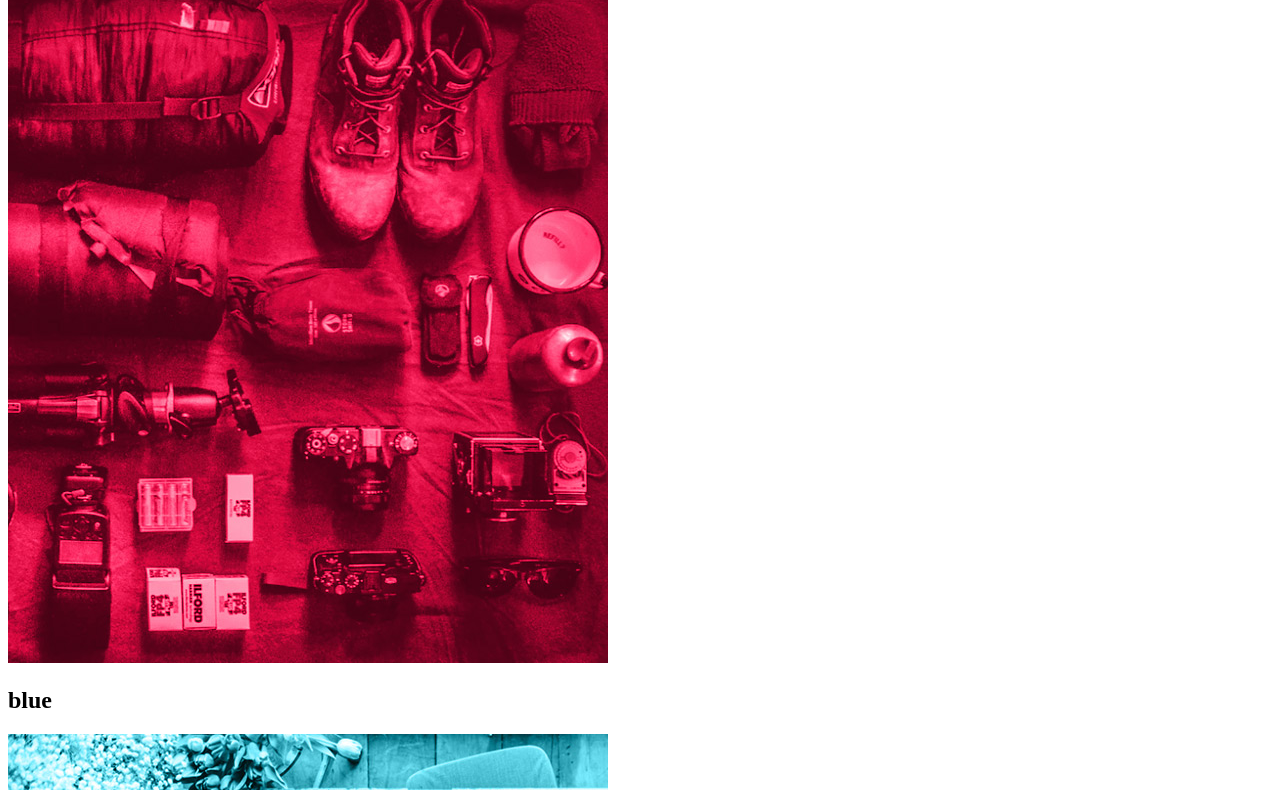
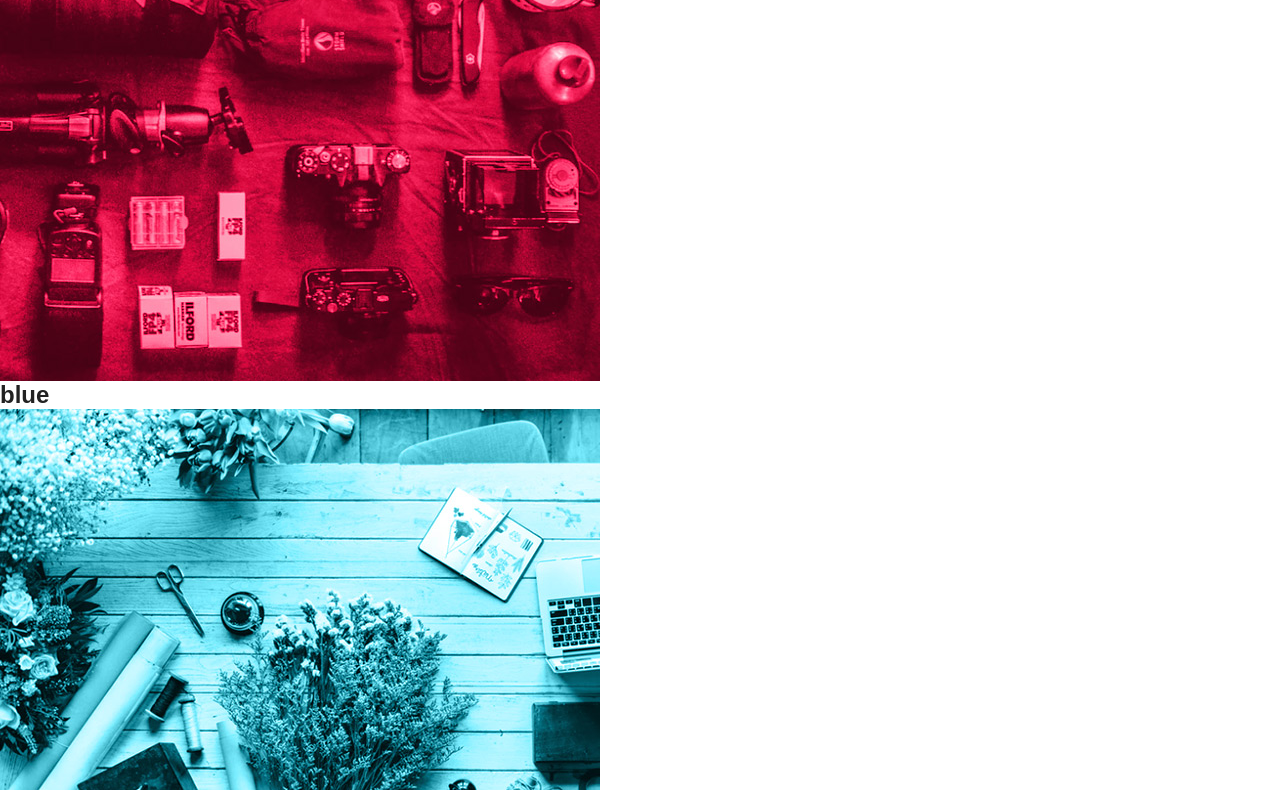
Before and after one commit to williamyalmeida/site, a plain HTML site: page index.html in a window 1280 px wide. Shown: the part 2010-2800 px from the top of the page. Drawn offline with Linux system fonts and the light colour scheme.

Commit message:
reset css

```diff
--- /dev/null
+++ b/estilo/site.css
@@ -0,0 +1,26 @@
+body , h1,h2,p,ul,li,a{
+    margin:0;
+    padding: 0;
+}
+
+body {
+    font-family: sans-serif;
+    color: #222222;
+}
+
+ul {
+    list-style: none;
+}
+
+a {
+    text-decoration: none;
+}
+
+img {
+    display: block;
+    max-width: 100%;
+}
+
+*{
+    box-sizing:border-box;
+}
--- a/index.html
+++ b/index.html
@@ -4,7 +4,7 @@
     <meta charset="UTF-8">
     <meta http-equiv="X-UA-Compatible" content="IE=edge">
     <meta name="viewport" content="width=device-width, initial-scale=1.0">
-    <link rel="stylesheet" href="./estilo/site.style">
+    <link rel="stylesheet" href="./estilo/site.css">
     <title>site</title>
 </head>
 <body>
```
Also changed, not shown: 1 other file.
